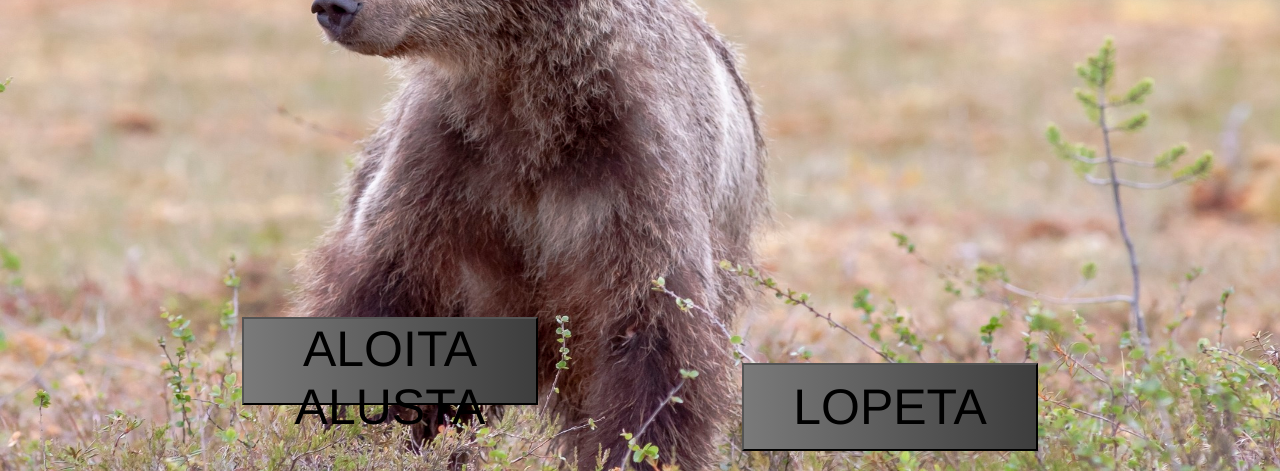
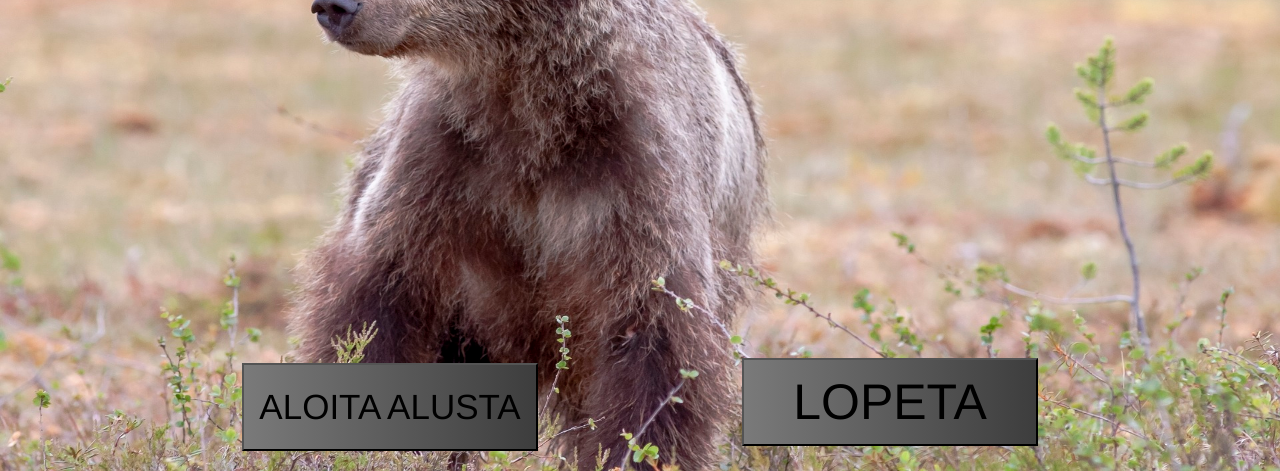
Before and after one commit to 7orttu/suomen-elaimet, a plain HTML site: page index.html in a window 1280 px wide. Both pictures are taken after a click on the button "LOPETA". Shown: the part 329-800 px from the top of the page. Drawn offline with Linux system fonts and the light colour scheme.

Commit message:
CSS text size fix for "restart-btn"

```diff
--- a/styles.css
+++ b/styles.css
@@ -58,6 +58,9 @@
 
     text-align: center;
 }
+#restart-btn {
+    font-size: 35px;
+}
 
 
 
```
